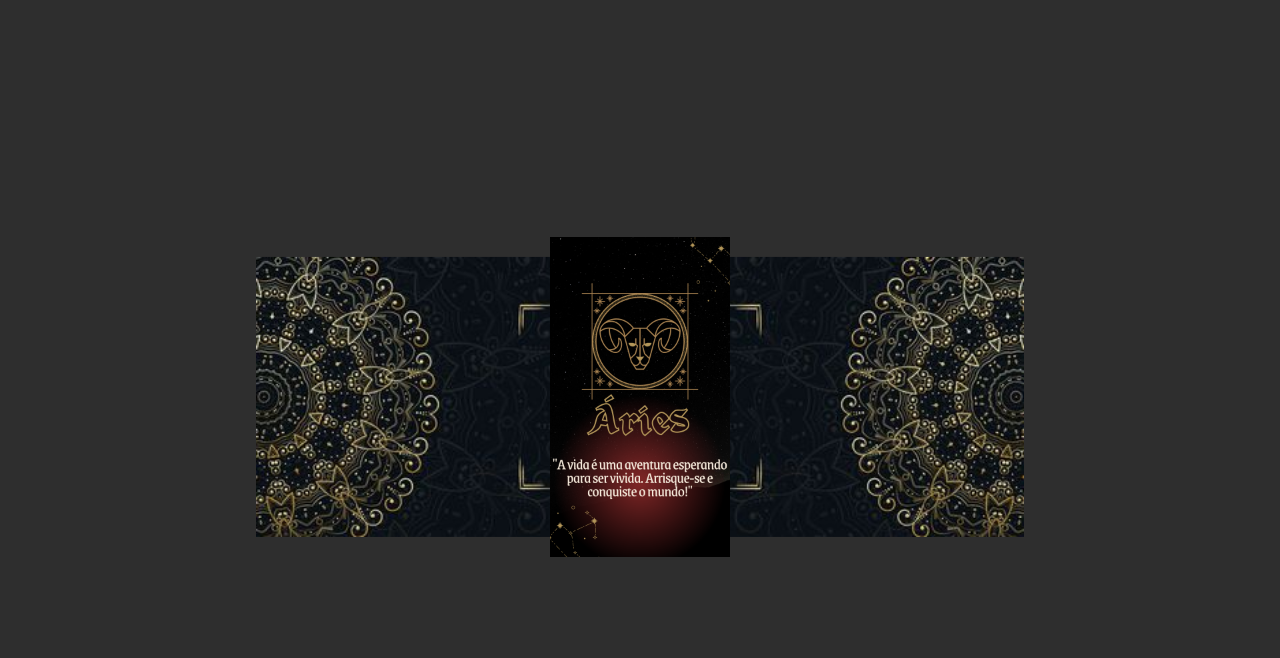
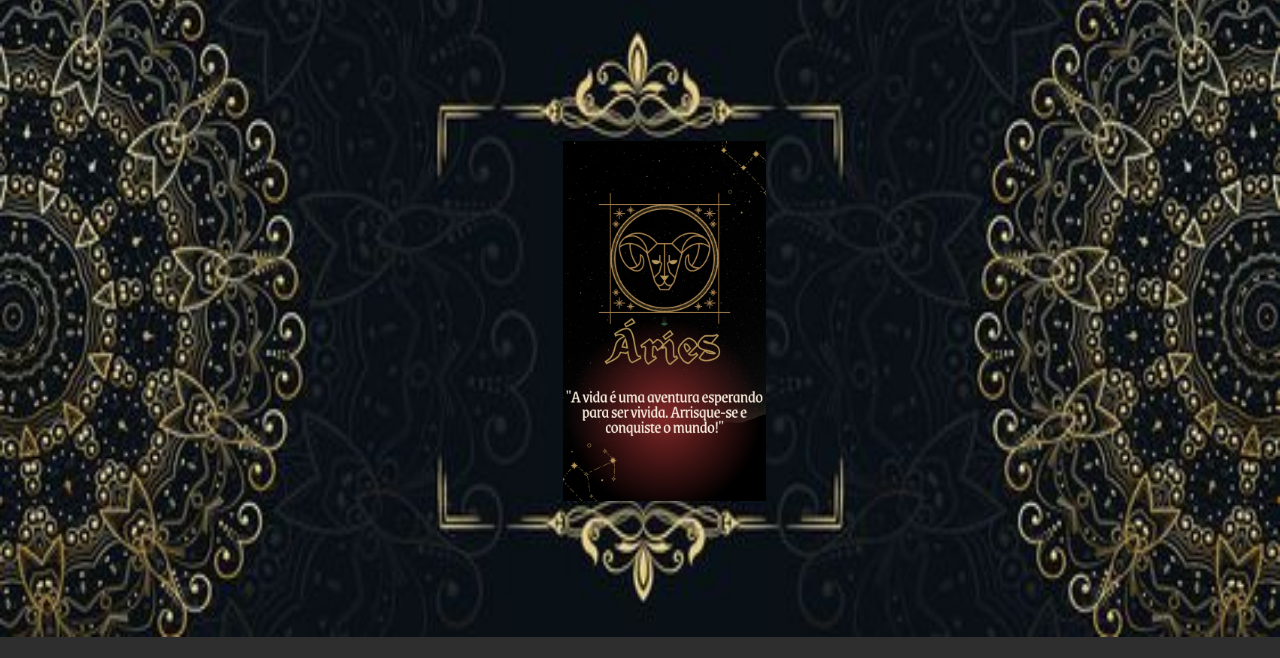
Before and after one commit to Danny-ctrl/Astrologia-total, a plain HTML site: page Index.html in a window 1280 px wide. Shown: the part 142-800 px from the top of the page. Drawn offline with Linux system fonts and the light colour scheme.

Commit message:
transição array

```diff
--- a/Index.html
+++ b/Index.html
@@ -39,9 +39,8 @@
       </div>
     </header>
     <h2 class="astro"><em>por Sidney Teixeira</em></h2>
-    <div class="imagens-container">
-      <img class="primeira" src="/img/imagem-fundo.jpeg" alt=>
-    </div>
+    <img class="primeira" src="/img/imagem-fundo.jpeg" alt=>
+    <div class="imagens-container"></div>
     <main>
       <section class="principal">
         <img class="imagem-animada" src="img/tarot-cartas.png" alt="" />
--- a/home.css
+++ b/home.css
@@ -11,9 +11,15 @@
 
 .primeira {
   width: 100%;
-  z-index: 0;
+  height: 80vh;
+  z-index: 1;
+  position: absolute;
 }
-
+.primeira img {
+  width: 80%;
+  height: 80%;
+  object-fit: cover;
+}
 .astro {
   text-align: center;
   font-size: 2em;
@@ -36,16 +42,16 @@
   overflow: hidden;
 }
 .imagens-container img {
-  max-width: 60%;
-  max-height: 40%;
+  max-width: 100%;
+  max-height: 45%;
   position: absolute;
-  top: 50%;
-  left: 50%;
+  top: 18%;
+  left: 44%;
   margin: 0 auto;
   transform: translate(-50%, -50%);
   opacity: 1;
   transition: opacity 2s ease;
-  z-index: 1;
+  z-index: 2;
 }
 .imagem-animada {
   width: 250px;
--- a/script.js
+++ b/script.js
@@ -27,24 +27,39 @@ document.addEventListener('DOMContentLoaded', function () {
     novaImagem.src = imagemUrls[imagemAtualIndex];
     novaImagem.alt = 'Imagem #' + (imagemAtualIndex + 1);
 
+    // Define o tamanho inicial e a transição
+    novaImagem.style.transform = 'scale(0)';
+    novaImagem.style.transition = 'transform 2s ease';
+
     // Adiciona nova imagem
     imagensContainer.appendChild(novaImagem);
 
-    // Configura a opacidade inicial para 0
-    novaImagem.style.opacity = 0;
+    // Força um novo layout antes de aplicar a escala
+    novaImagem.offsetWidth;
 
-    // Gradualmente aumenta a opacidade para 1
+    // Aplica a escala para aumentar o tamanho
+    novaImagem.style.transform = 'scale(1)';
+
+    // Remove a imagem anterior após transição
     setTimeout(() => {
-      novaImagem.style.opacity = 1;
-    }, 10);
+      const imagemAnterior = imagensContainer.querySelector('img:not(:last-child)');
+      if (imagemAnterior) {
+        imagemAnterior.style.opacity = 0;
+        imagemAnterior.addEventListener('transitionend', () => {
+          imagensContainer.removeChild(imagemAnterior);
+        }, {
+          once: true
+        });
+      }
+    }, 2000);
 
-    // Incrementa o índice para a próxima imagem
+    // Atualiza o índice para a próxima imagem
     imagemAtualIndex = (imagemAtualIndex + 1) % imagemUrls.length;
-
-    // Configura o próximo timeout para a próxima imagem
-    setTimeout(exibirProximaImagem, intervalo);
   }
 
   // Exibe a primeira imagem imediatamente
   exibirProximaImagem();
+
+  // Configura o intervalo para exibir automaticamente as imagens
+  setInterval(exibirProximaImagem, intervalo);
 });
```
